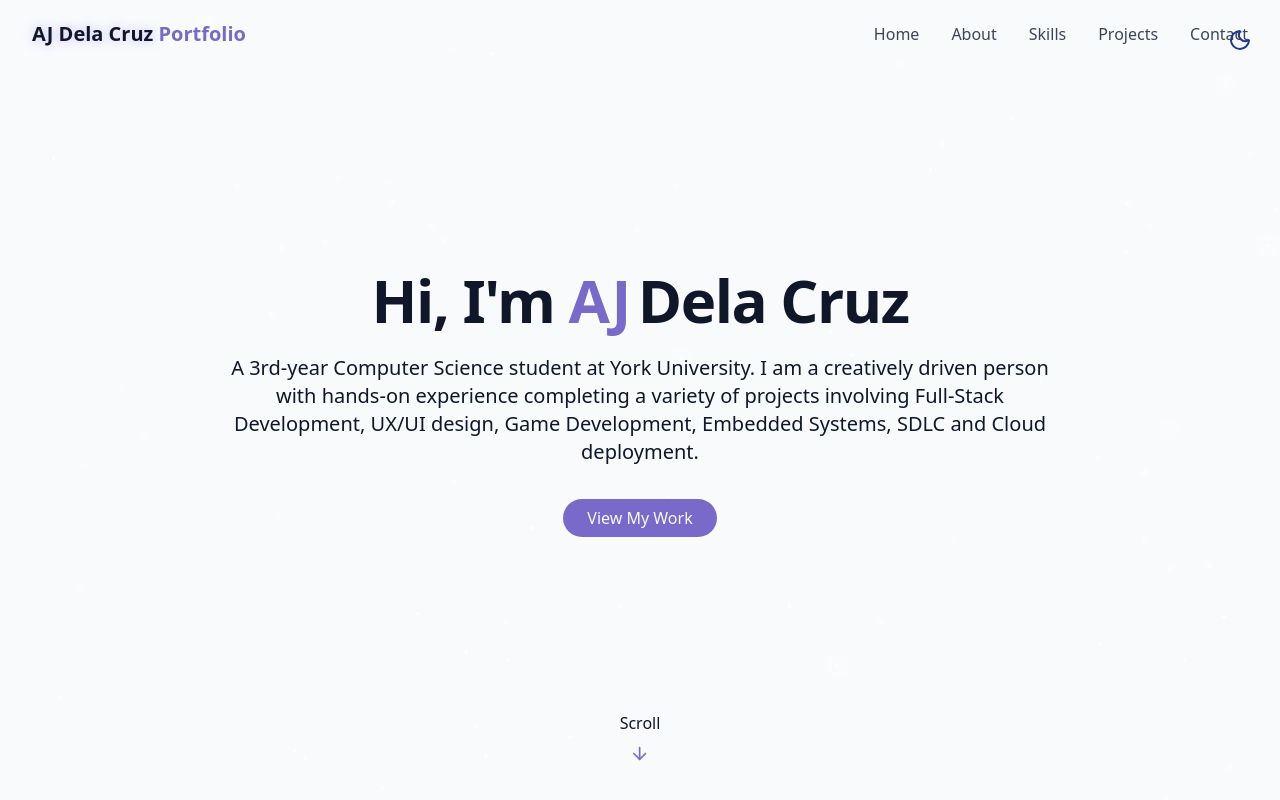
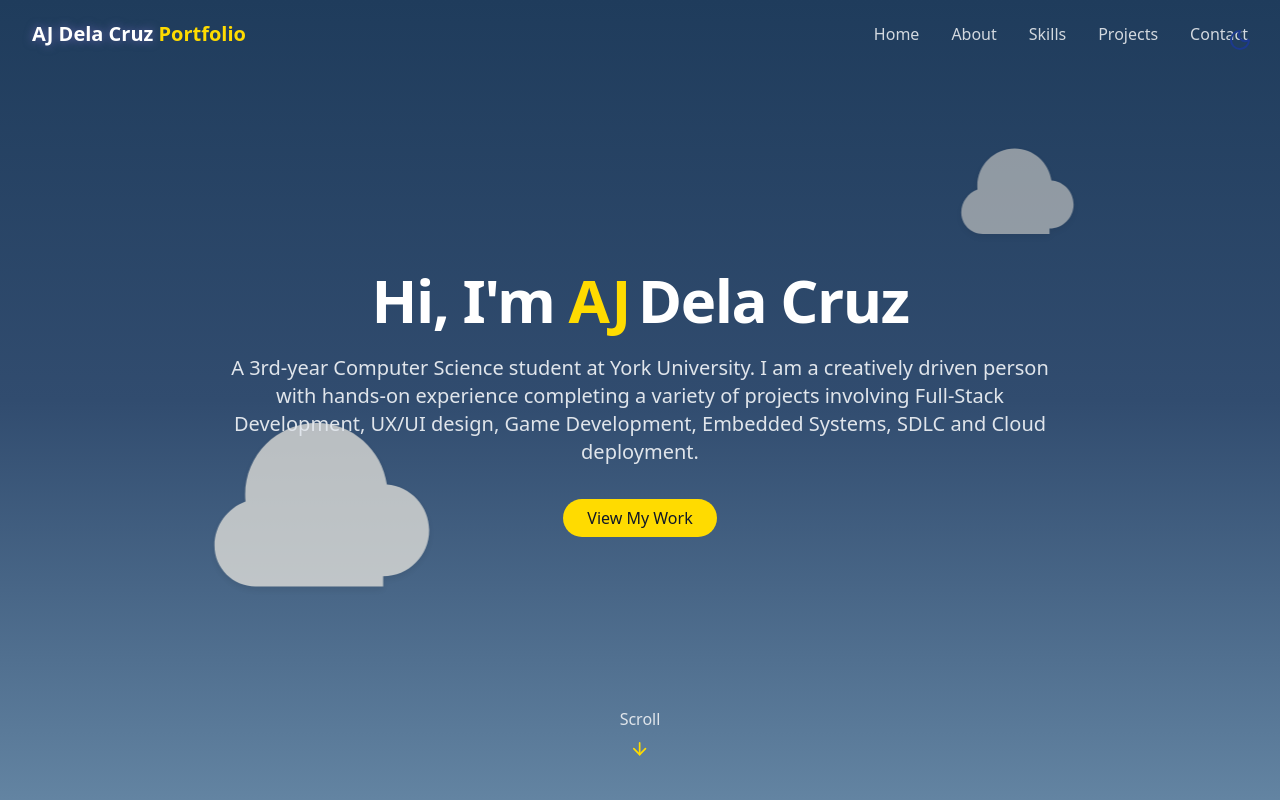
Before and after one commit to Yad1999/aj-stellar-portfolio, a React (Vite) app: page / in a window 1280 px wide. Shown: the top 800 px of the page. Built offline with nearby package versions, Linux system fonts and the light colour scheme.

Commit message:
Added light mode background with moving Randomly generated clouds!

```diff
--- /dev/null
+++ b/src/components/CloudBackground.jsx
@@ -0,0 +1,58 @@
+import { useEffect, useState } from "react";
+
+export const CloudBackground = () => {
+    const [clouds, setClouds] = useState([]);
+
+    useEffect(() => {
+        generateClouds();
+
+        const handleResize = () => {
+            generateClouds();
+        };
+
+        window.addEventListener("resize", handleResize);
+
+        return () => window.removeEventListener("resize", handleResize);
+    }, []);
+
+    const generateClouds = () => {
+        // Generate a random 5 to 8 clouds total
+        const numberOfClouds = Math.floor(Math.random() * 4) + 4;
+
+        const newClouds = [];
+        const colors = ["#F9F4E8", "#F4EBDE"];
+
+        for (let i = 0; i < numberOfClouds; i++) {
+            newClouds.push({
+                id: i,
+                size: Math.random() * 250 + 150, // Massive clouds (150px to 400px)
+                y: Math.random() * 80 + 5,
+                delay: Math.random() * -60, // Negative delay to start mid-screen
+                opacity: Math.random() * 0.5 + 0.3,
+                animationDuration: Math.random() * 60 + 40, // Slow movement
+                color: colors[Math.floor(Math.random() * colors.length)],
+            });
+        }
+        setClouds(newClouds);
+    };
+
+    return (
+        <div className="fixed inset-0 overflow-hidden pointer-events-none z-0 bg-gradient-to-b from-[#1F3C5C] via-[#314C6F] to-[#6384A2]">
+            {clouds.map((cloud) => (
+                <div key={cloud.id} className="absolute animate-move-cloud" style={{
+                    width: cloud.size + "px",
+                    height: cloud.size * 0.7 + "px",
+                    top: cloud.y + "%",
+                    opacity: cloud.opacity,
+                    animationDelay: cloud.delay + "s",
+                    animationDuration: cloud.animationDuration + "s",
+                    color: cloud.color,
+                }}>
+                    <svg viewBox="0 0 24 24" fill="currentColor" xmlns="http://www.w3.org/2000/svg" className="w-full h-full drop-shadow-md">
+                        <path d="M17.5 19C19.9853 19 22 16.9853 22 14.5C22 12.1332 20.1764 10.1917 17.8643 10.0152C17.3828 6.64366 14.4849 4 11 4C7.13401 4 4 7.13401 4 11C4 11.2335 4.01142 11.4644 4.03362 11.6917C2.26127 12.3556 1 14.0366 1 16C1 18.2091 2.79086 20 5 20H17.5Z" />
+                    </svg>
+                </div>
+            ))}
+        </div>
+    );
+};
--- a/src/components/Footer.jsx
+++ b/src/components/Footer.jsx
@@ -3,7 +3,7 @@
 
 export const Footer = () => {
     return (
-        <footer>
+        <footer className="relative z-10 py-8">
             <p> &copy; {new Date().getFullYear()} AJ Dela Cruz, All rights reserved. </p>
         </footer>
     );
--- a/src/index.css
+++ b/src/index.css
@@ -9,6 +9,8 @@
   --color-primary-foreground: hsl(var(--primary-foreground));
 
   --color-card: hsl(var(--card));
+  --color-card-foreground: hsl(var(--card-foreground));
+  --color-muted-foreground: hsl(var(--muted-foreground));
 
   --animate-float: float 6s ease-in-out infinite;
   --animate-pulse-subtle: pulse-subtle 4s ease-in-out infinite;
@@ -18,6 +20,7 @@
   --animate-fade-in-delay-3: fade-in 0.7s ease-in-out 0.6s forwards;
   --animate-fade-in-delay-4: fade-in 0.7s ease-in-out 0.8s forwards;
   --animate-meteor: meteor 5s linear infinite;
+  --animate-move-cloud: move-cloud linear infinite;
 
   @keyframes float {
     0% , 100% {
@@ -62,17 +65,28 @@
       opacity: 0%;
     }
   }
+
+  @keyframes move-cloud {
+    from {
+      transform: translateX(-200px);
+    }
+    to {
+      transform: translateX(120vw);
+    }
+  }
 }
 
 @layer base {
   :root {
     --background: 210 40% 98%;
-    --foreground: 222 47% 11%;
+    --foreground: 0 0% 100%;
+    --card-foreground: 0 0% 100%;
+    --muted-foreground: 215 20% 90%;
 
-    --card: 0 0% 100%;
+    --card: 210 40% 98%;
 
-    --primary: 250 47% 60%;
-    --primary-foreground: 210 40% 98%;
+    --primary: 51.5 100% 50%;
+    --primary-foreground: 222 47% 11%;
 
     --border: 214 32% 91%;
   }
@@ -80,6 +94,8 @@
   .dark {
     --background: 222 47% 4%;
     --foreground: 213 31% 91%;
+    --card-foreground: 213 31% 91%;
+    --muted-foreground: 215 20.2% 65.1%;
 
     --card: 222 47% 8%;
 
@@ -88,6 +104,39 @@
 
     --border: 217 33% 20%;
   }
+
+  .bg-card, .gradient-border {
+    background: rgba(255, 255, 255, 0.1) !important;
+    backdrop-filter: blur(12px) !important;
+    -webkit-backdrop-filter: blur(12px) !important;
+    border: 1px solid rgba(255, 255, 255, 0.2) !important;
+    color: hsl(var(--card-foreground));
+    --foreground: var(--card-foreground);
+    --muted-foreground: 215 20% 90%;
+  }
+
+  .dark .bg-card {
+    background-color: hsl(var(--card)) !important;
+    backdrop-filter: none !important;
+    -webkit-backdrop-filter: none !important;
+    border: none !important;
+    --muted-foreground: 215 20.2% 65.1%;
+  }
+
+  .dark .gradient-border {
+    background: linear-gradient(to right, hsl(var(--card)), hsl(var(--card))) !important;
+    backdrop-filter: none !important;
+    -webkit-backdrop-filter: none !important;
+    border: 1px solid transparent !important;
+    --muted-foreground: 215 20.2% 65.1%;
+  }
+
+  /* Custom visibility classes for theme toggling */
+  .dark-only { display: none; }
+  .dark .dark-only { display: block; }
+
+  .light-only { display: block; }
+  .dark .light-only { display: none; }
 
   * {
     @apply border-border;
--- a/src/pages/Home.jsx
+++ b/src/pages/Home.jsx
@@ -1,5 +1,6 @@
 import { ThemeToggle } from "../components/ThemeToggle"
 import { StarBackground } from "@/components/StarBackground"
+import { CloudBackground } from "@/components/CloudBackground"
 import { NavBar } from "@/components/NavBar"
 import { HeroSection } from "../components/HeroSection"
 import { AboutSection } from "../components/AboutSection"
@@ -15,7 +16,12 @@ export const Home = () => {
             {/* Theme Toggle */}
             <ThemeToggle />
             {/* Background Effects*/}
-            <StarBackground />
+            <div className="dark-only">
+                <StarBackground />
+            </div>
+            <div className="light-only">
+                <CloudBackground />
+            </div>
             {/* Navbar */}
             <NavBar />
             {/* Main Content */}
```
Also changed, not shown: 1 other file (tests, documents, lock files or other folders).
